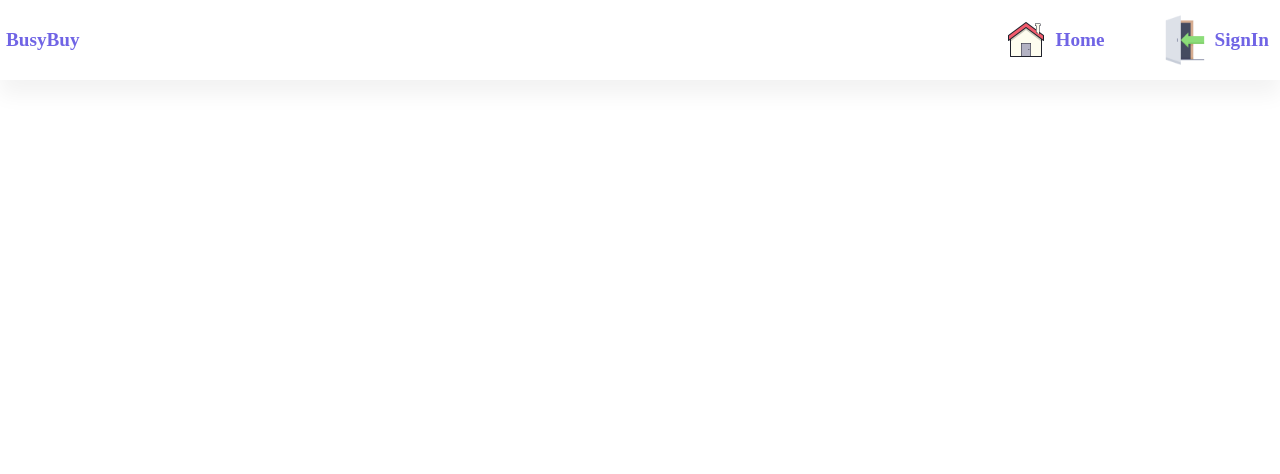
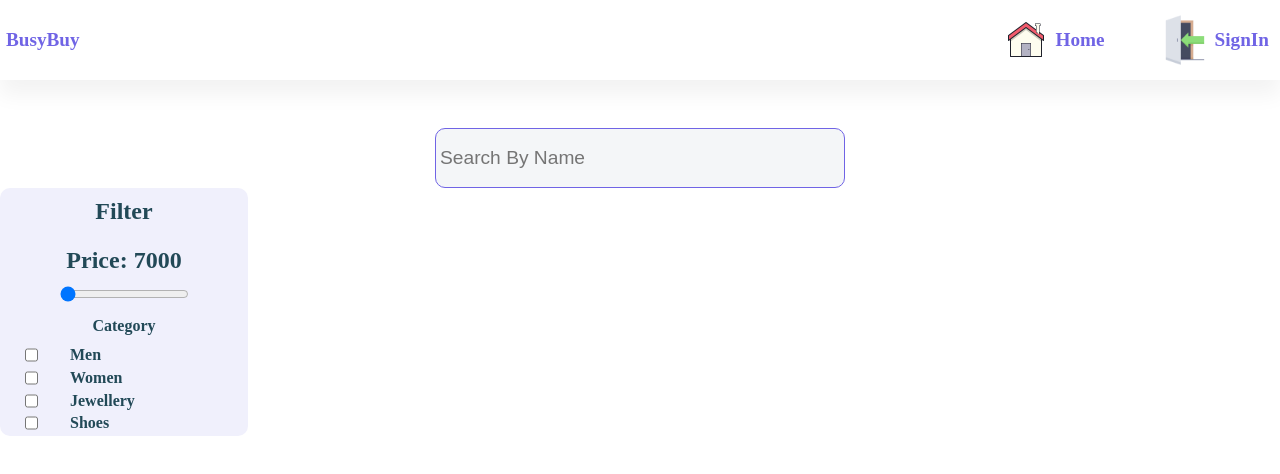
Before and after one commit to krishnamahto021/busyBuy, a React (Create React App) app: page / in a window 1280 px wide. Shown: the top 474 px of the page. Built offline with nearby package versions, Linux system fonts and the light colour scheme.

Commit message:
Add SearchBar and Filter Aside Bar to webApp

```diff
--- a/src/App.js
+++ b/src/App.js
@@ -1,9 +1,13 @@
 import { NavBar } from "./Components/NavBar/NavBar";
+import { SearchBar } from "./Components/SearchBar/SearchBar";
+import { SideBar } from "./Components/SideBar/SideBar";
 
 function App() {
   return (
     <div className="App">
     <NavBar/>
+    <SearchBar/>
+    <SideBar/>
     </div>
   );
 }
--- /dev/null
+++ b/src/Components/SearchBar/SearchBar.js
@@ -0,0 +1,15 @@
+import styles from "./SearchBar.module.css";
+
+export const SearchBar = () => {
+  return (
+    <>
+      <div className={styles.searchBarContainer}>
+        <input
+          type="text"
+          className={styles.searchBar}
+          placeholder="Search By Name"
+        />
+      </div>
+    </>
+  );
+};
--- /dev/null
+++ b/src/Components/SearchBar/SearchBar.module.css
@@ -0,0 +1,18 @@
+.searchBarContainer{
+    margin-top: 3rem;
+    display: flex;
+    align-items: center;
+    justify-content: space-around;
+}
+
+.searchBar{
+    border: 1px solid #7064e5;
+    color: #7064e5;
+    background: #f4f6f8!important;
+    border-radius: 10px;
+    font-size: 1.2em;
+    font-weight: 400;
+    width: 400px;
+    height: 50px;
+    padding: 0.26rem;
+}
--- /dev/null
+++ b/src/Components/SideBar/SideBar.js
@@ -0,0 +1,34 @@
+import styles from "./SideBar.module.css";
+
+export const SideBar = () => {
+  return (
+    <>
+      <aside className={styles.sideBar}>
+        <div className={styles.container}>
+          <h1 className={styles.text}>Filter</h1>
+          <h2 className={styles.price}>Price: 7000</h2>
+          <input type="range" min={1} max={7000} step={10} />
+          <div className={styles.category}>
+            <span className={styles.text}>Category</span>
+            <div className={styles.filter}>
+              <input type="checkbox" id="men" />
+              <label htmlFor="men" className={styles.filterText}>Men</label>
+            </div>
+            <div className={styles.filter}>
+              <input type="checkbox" id="women" />
+              <label htmlFor="women" className={styles.filterText}>Women</label>
+            </div>
+            <div className={styles.filter}>
+              <input type="checkbox" id="jewellery" />
+              <label htmlFor="jewellery" className={styles.filterText}>Jewellery</label>
+            </div>
+            <div className={styles.filter}>
+              <input type="checkbox" id="shoes" />
+              <label htmlFor="shoes"  className={styles.filterText}>Shoes</label>
+            </div>
+          </div>
+        </div>
+      </aside>
+    </>
+  );
+};
--- /dev/null
+++ b/src/Components/SideBar/SideBar.module.css
@@ -0,0 +1,43 @@
+.sideBar{
+    position: sticky;
+    display: flex;
+    flex-direction: column;
+    background-color: #f0f0fc;
+    left: 0;
+    border-radius: 10px;
+    text-align: center;
+    top: 30%;
+    width: 15rem;
+    height: 15rem;
+    padding: 4px;
+    color: #224957;
+}
+
+.category{
+    display: flex;
+    flex-direction: column;
+    font-weight: 550;
+    margin: 5px;
+    gap: 0.3rem;
+}
+
+.text{
+    margin: 4px;
+    padding: 2px;
+}
+
+.price{
+    margin-top: 1.2rem;
+    margin-bottom: 0.8rem;
+
+}
+
+.filter{
+    display: flex;
+    margin-left: 1rem;
+    text-align: center;
+}
+
+.filterText{
+    margin-left: 2rem;
+}
```
